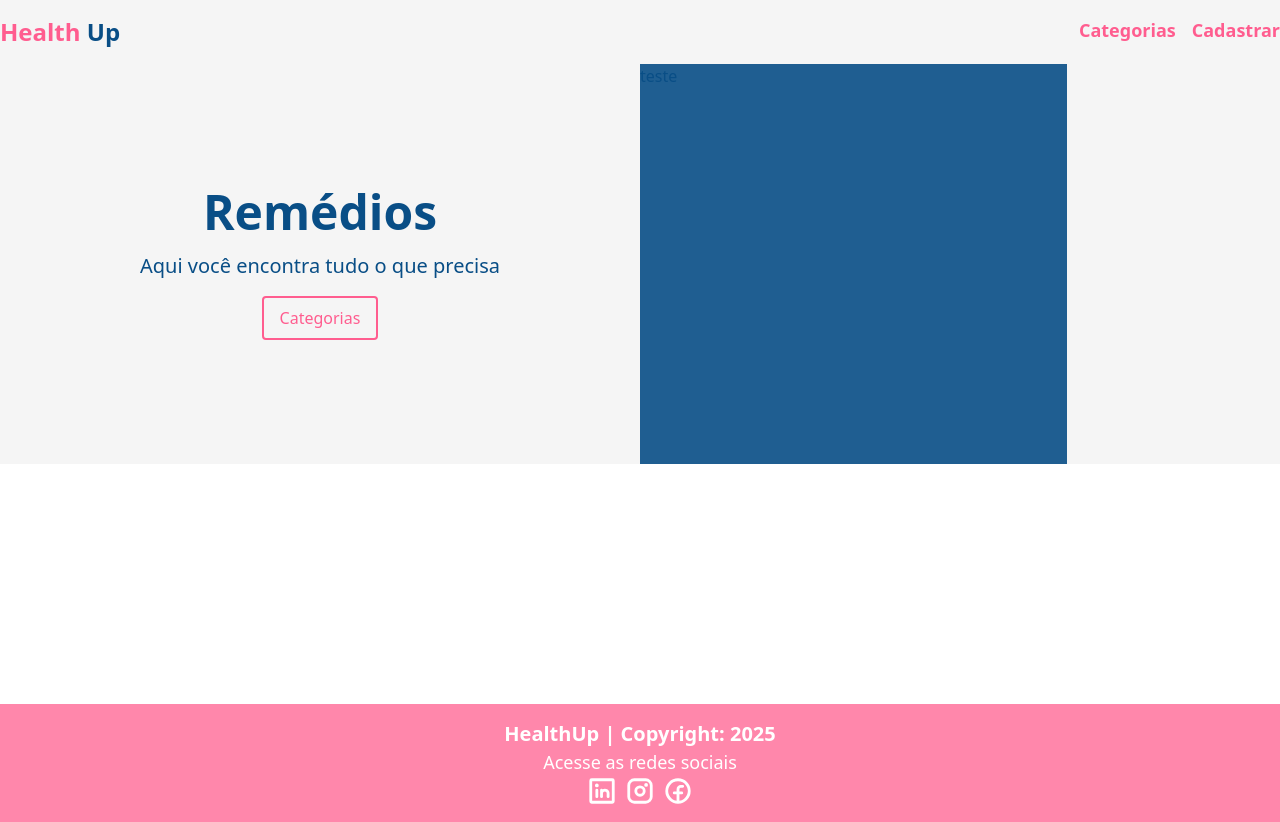
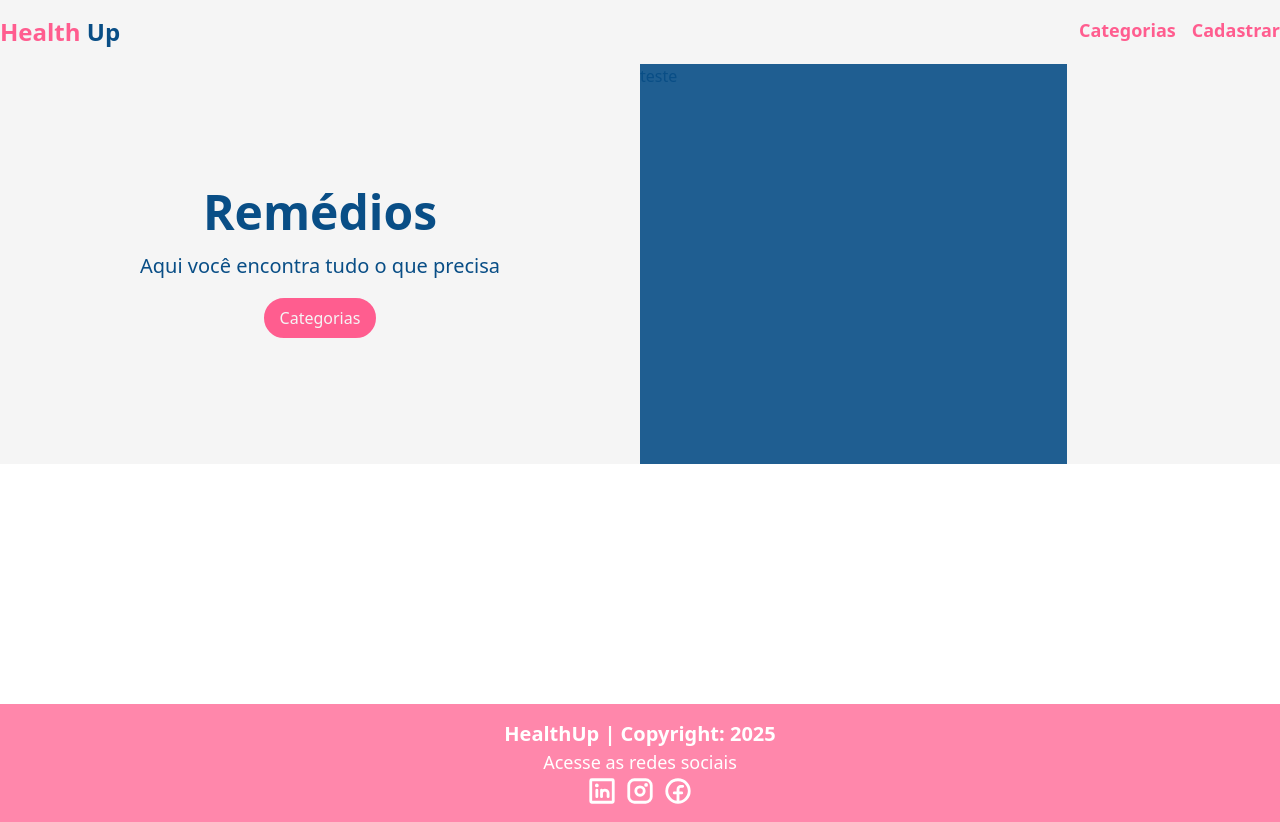
Before and after one commit to taismichely/health-up, a React (Vite) app: page / in a window 1280 px wide. Built offline with nearby package versions, Linux system fonts and the light colour scheme.

Commit message:
fix: Adicionar um link no home para categoria

```diff
--- a/src/components/categorias/cardcategoria/CardCategoria.tsx
+++ b/src/components/categorias/cardcategoria/CardCategoria.tsx
@@ -7,16 +7,16 @@ interface CardCategoriasProps {
 
 function CardCategoria({categoria}: CardCategoriasProps) {
   return (
-    <div className="border flex flex-col rounded-2xl overflow-hidden justify-between">
+    <div className=" flex flex-col rounded-2xl overflow-hidden justify-between">
       <header className="py-2 px-6 bg-[#FF87AB] text-white font-bold text-2xl">
         {categoria.nome}
       </header>
-      <p className="p-8 text-3xl bg-slate-200 h-full">
+      <p className="p-8 text-3xl bg-[#F5F5F5] h-full">
         {categoria.descricao}
       </p>
       <div className="flex">
         <Link to={`/editarcategoria/${categoria.id}`}
-          className="w-full text-slate-100 bg-indigo-400 hover:bg-indigo-800
+          className="w-full text-slate-100 bg-[#094E86] hover:bg-[#091586]
                     flex items-center justify-center py-2">
           <button>Editar</button>
         </Link>
--- a/src/pages/home/Home.tsx
+++ b/src/pages/home/Home.tsx
@@ -1,3 +1,4 @@
+import { Link } from "react-router-dom"
 
 
 function Home() {
@@ -9,8 +10,8 @@ function Home() {
             <h2 className="text-5xl font-bold">Remédios </h2>
             <p className="text-xl">Aqui você encontra tudo o que precisa</p>
             <div className="flex justify-around gap-4">
-              <div className="rounded text-[#FF5D8F] border-[#FF5D8F] border-solid border-2 py-2 px-4">
-                Categorias
+              <div className="rounded-3xl text-[#F5F5F5] bg-[#FF5D8F] border-solid border-2 py-2 px-4">
+                <Link to='/categorias' className=''>Categorias</Link>
               </div>
             </div>
           </div>
```
